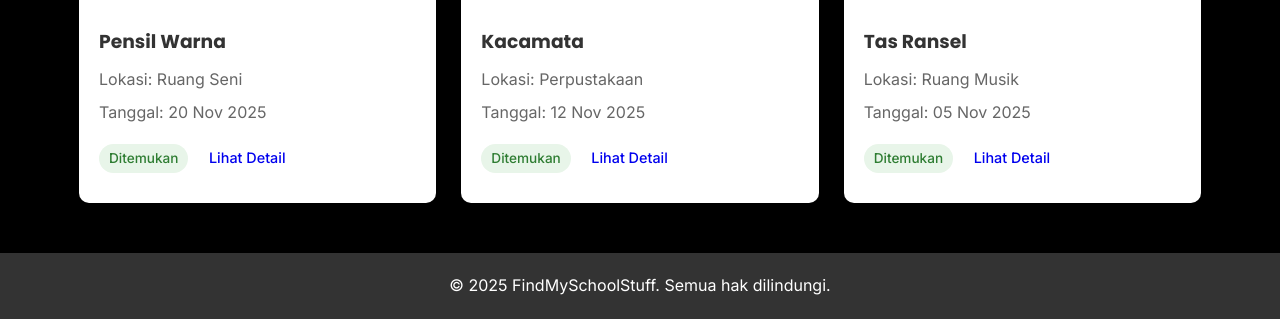
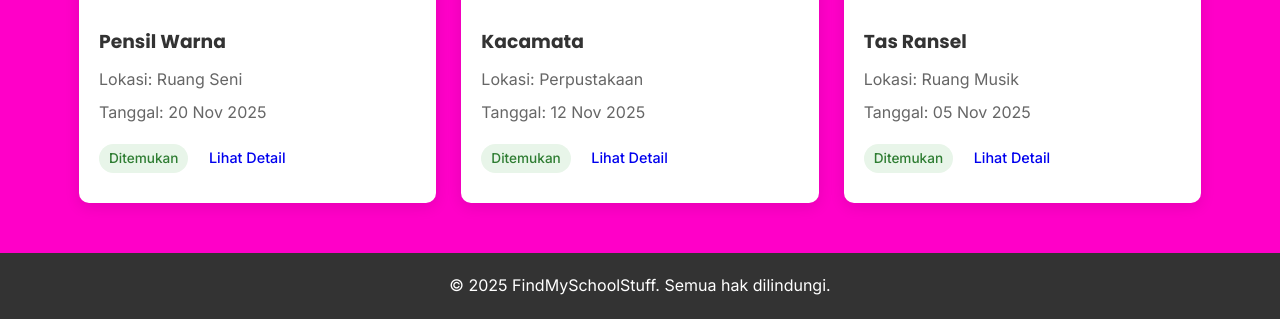
Before and after one commit to owenghiu/psas-19711, a PHP site: page /cari.php in a window 1280 px wide. Shown: the part 1006-1325 px from the top of the page. Run offline with PHP 8.4, Linux system fonts and the light colour scheme; data comes from the database, SQL or seed files in the repository.

Commit message:
ubah css

```diff
--- a/style.css
+++ b/style.css
@@ -9,7 +9,7 @@ body {
     font-family: 'Inter', sans-serif;
     line-height: 1.6;
     color: #e41212;
-    background-color: #000000;
+    background-color: #ff00c8;
 }
 
 .container {
```
